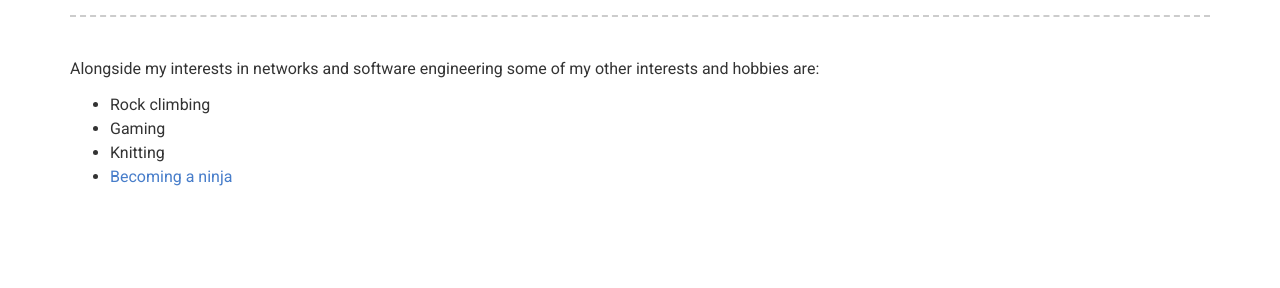
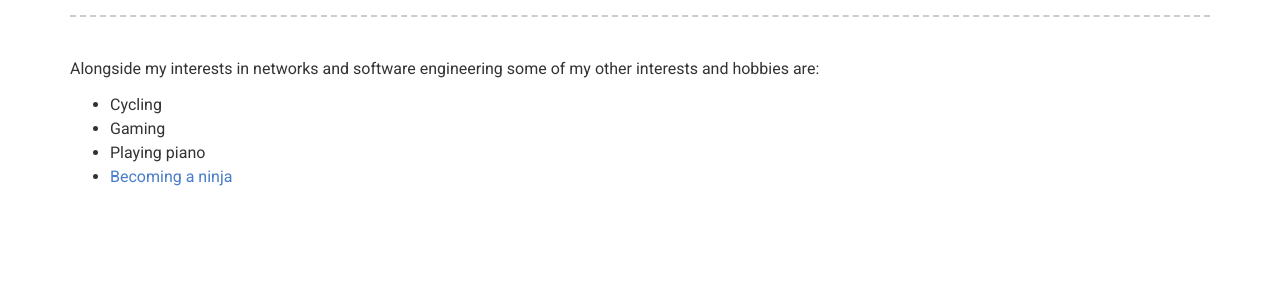
Before and after one commit to fadytadrous/My-CV, a Jekyll site: the page built from index.md, in a window 1280 px wide and 900 px high, scrolled down 1007 px. Shown: the part 565-853 px from the top of the window. Built offline with Jekyll 4.4.1, drawn with Linux system fonts in a browser that asks for light colours.

Commit message:
Update _config.yml

```diff
--- a/_config.yml
+++ b/_config.yml
@@ -25,15 +25,15 @@ facebook_username: fady.tadrous
 about_profile_image: images/pic.jpg
 about_content: | # this will include new lines to allow paragraphs
   Hi, my name's Fady and I'm a student in faculty of engineering Cairo university.
-  I'm most skilled in: <mark>Time management</mark> and <mark>Eating kebda</mark>
+  I'm most skilled in: <mark>Time management</mark> and <mark>Teamwork</mark>
 
 # Projects Section
 # projects_title: Projects
 more_content: | # this will include new lines to allow paragraphs
   Alongside my interests in networks and software engineering some of my other interests and hobbies are:
-   - Rock climbing
+   - Cycling
    - Gaming
-   - Knitting
+   - Playing piano
    - [Becoming a ninja](https://www.youtube.com/watch?v=vtg4o__aRMg)
 
 # Footer
```
